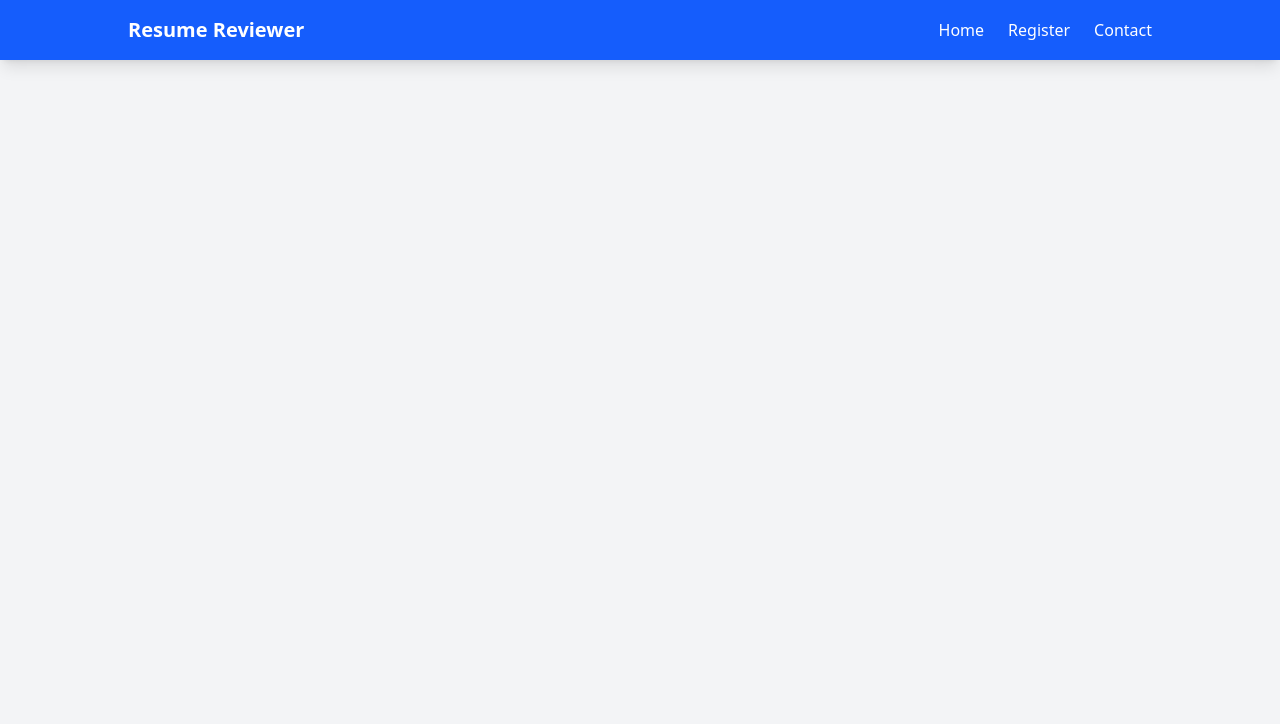
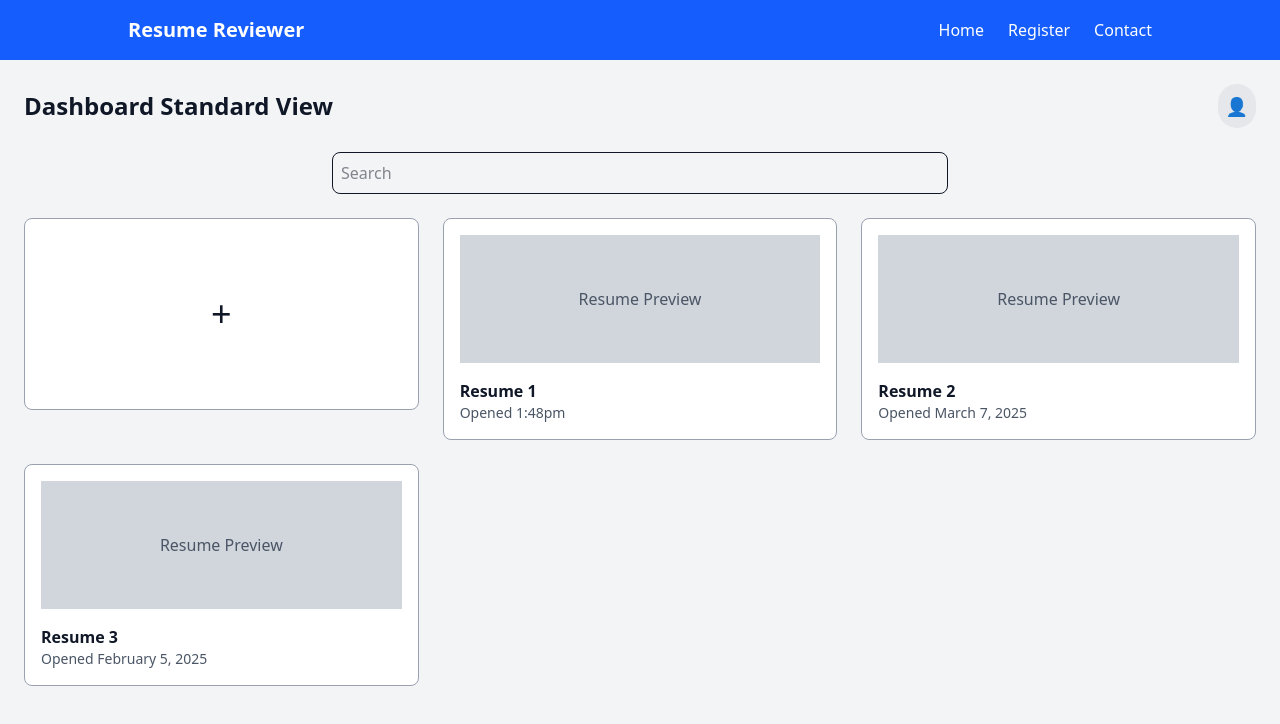
Before and after one commit to johannzhang168/BetterResumeReviewer, a React (Vite) app in the folder frontend/: page /dashboard in a window 1280 px wide. Shown: the top 724 px of the page. Built offline with nearby package versions, Linux system fonts and the light colour scheme.

Commit message:
feat: added dashboard feature

```diff
--- a/frontend/src/App.tsx
+++ b/frontend/src/App.tsx
@@ -1,6 +1,7 @@
 import { BrowserRouter as Router, Routes, Route, Link } from "react-router-dom";
 import Login from "./components/Login";
 import Signup from "./components/Signup";
+import Dashboard from "./components/Dashboard";
 
 const App: React.FC = () => {
   return (
@@ -19,11 +20,11 @@ const App: React.FC = () => {
           </div>
         </nav>
 
-        {/* ✅ NEW: Add Routes for different pages */}
         <Routes>
           <Route path="/" element={<Home />} />
           <Route path="/login" element={<Login />} />
           <Route path="/signup" element={<Signup />} />
+          <Route path="/dashboard" element={<Dashboard />} />
         </Routes>
       </div>
     </Router>
--- /dev/null
+++ b/frontend/src/components/Dashboard.tsx
@@ -0,0 +1,62 @@
+import { useState } from "react";
+
+const Dashboard: React.FC = () => {
+  // Sample resume data
+  const [resumes, setResumes] = useState([
+    { id: 1, name: "Resume 1", date: "Opened 1:48pm" },
+    { id: 2, name: "Resume 2", date: "Opened March 7, 2025" },
+    { id: 3, name: "Resume 3", date: "Opened February 5, 2025" },
+  ]);
+
+  const handleUpload = () => {
+    // Implement file upload logic HERE
+    alert("Upload feature coming soon!");
+  };
+
+  return (
+    <div className="min-h-screen bg-gray-100 p-6">
+      {/* Header */}
+      <div className="flex justify-between items-center mb-6">
+        <h2 className="text-2xl font-bold">Dashboard Standard View</h2>
+        <div className="p-2 bg-gray-200 rounded-full cursor-pointer">
+          {/* Future: Profile settings here... */}
+          <span className="text-lg">👤</span>
+        </div>
+      </div>
+
+      {/* Search Bar */}
+      <div className="flex justify-center mb-6">
+        <input
+          type="text"
+          placeholder="Search"
+          className="border p-2 rounded-lg w-1/2"
+        />
+      </div>
+
+      {/* Resume Grid */}
+      <div className="grid grid-cols-3 gap-6">
+        {/* Upload New Resume Card */}
+        <div
+          className="border border-gray-400 rounded-lg flex items-center justify-center cursor-pointer h-48 bg-white"
+          onClick={handleUpload}
+        >
+          <span className="text-4xl">+</span>
+        </div>
+
+        {/* Uploaded Resumes */}
+        {resumes.map((resume) => (
+          <div key={resume.id} className="border border-gray-400 rounded-lg bg-white p-4">
+            <div className="h-32 bg-gray-300 mb-4 flex items-center justify-center">
+              {/* Placeholder for resume preview */}
+              <span className="text-gray-600">Resume Preview</span>
+            </div>
+            <h3 className="font-bold">{resume.name}</h3>
+            <p className="text-sm text-gray-600">{resume.date}</p>
+          </div>
+        ))}
+      </div>
+    </div>
+  );
+};
+
+export default Dashboard;
--- a/frontend/src/components/Login.tsx
+++ b/frontend/src/components/Login.tsx
@@ -1,11 +1,19 @@
-import { Link } from "react-router-dom";
+import { Link, useNavigate } from "react-router-dom";
 
 const Login: React.FC = () => {
+  const navigate = useNavigate();
+
+  const handleLogin = (e: React.FormEvent) => {
+    e.preventDefault();
+    // Future: Add authentication logic HERE
+    navigate("/dashboard"); // Redirect to dashboard after login
+  };
+
   return (
     <div className="min-h-screen flex items-center justify-center bg-gray-100">
       <div className="bg-white p-8 shadow-lg rounded-lg w-96">
         <h2 className="text-2xl font-bold text-center mb-4">Log In</h2>
-        <form>
+        <form onSubmit={handleLogin}>
           <label className="block mb-2">Email:</label>
           <input type="email" className="w-full p-2 border rounded mb-4" placeholder="Enter your email" />
 
--- a/frontend/src/components/Signup.tsx
+++ b/frontend/src/components/Signup.tsx
@@ -1,11 +1,19 @@
-import { Link } from "react-router-dom";
+import { Link, useNavigate } from "react-router-dom";
 
 const Signup: React.FC = () => {
+  const navigate = useNavigate();
+
+  const handleSignup = (e: React.FormEvent) => {
+    e.preventDefault();
+    // Future: Add signup logic
+    navigate("/dashboard"); // Redirect to dashboard after signup
+  };
+
   return (
     <div className="min-h-screen flex items-center justify-center bg-gray-100">
       <div className="bg-white p-8 shadow-lg rounded-lg w-96">
         <h2 className="text-2xl font-bold text-center mb-4">Create an Account</h2>
-        <form>
+        <form onSubmit={handleSignup}>
           <label className="block mb-2">First Name:</label>
           <input type="text" className="w-full p-2 border rounded mb-4" placeholder="Enter your first name" />
 
```
